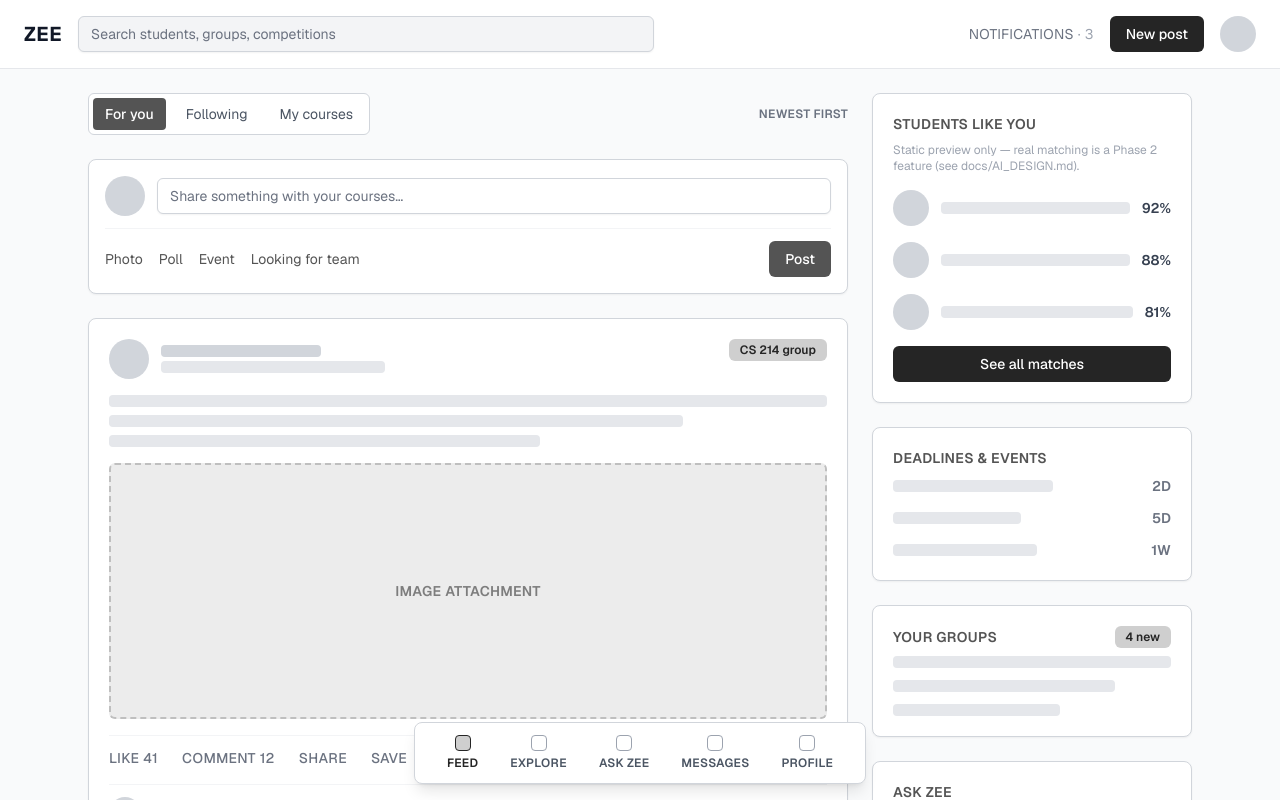
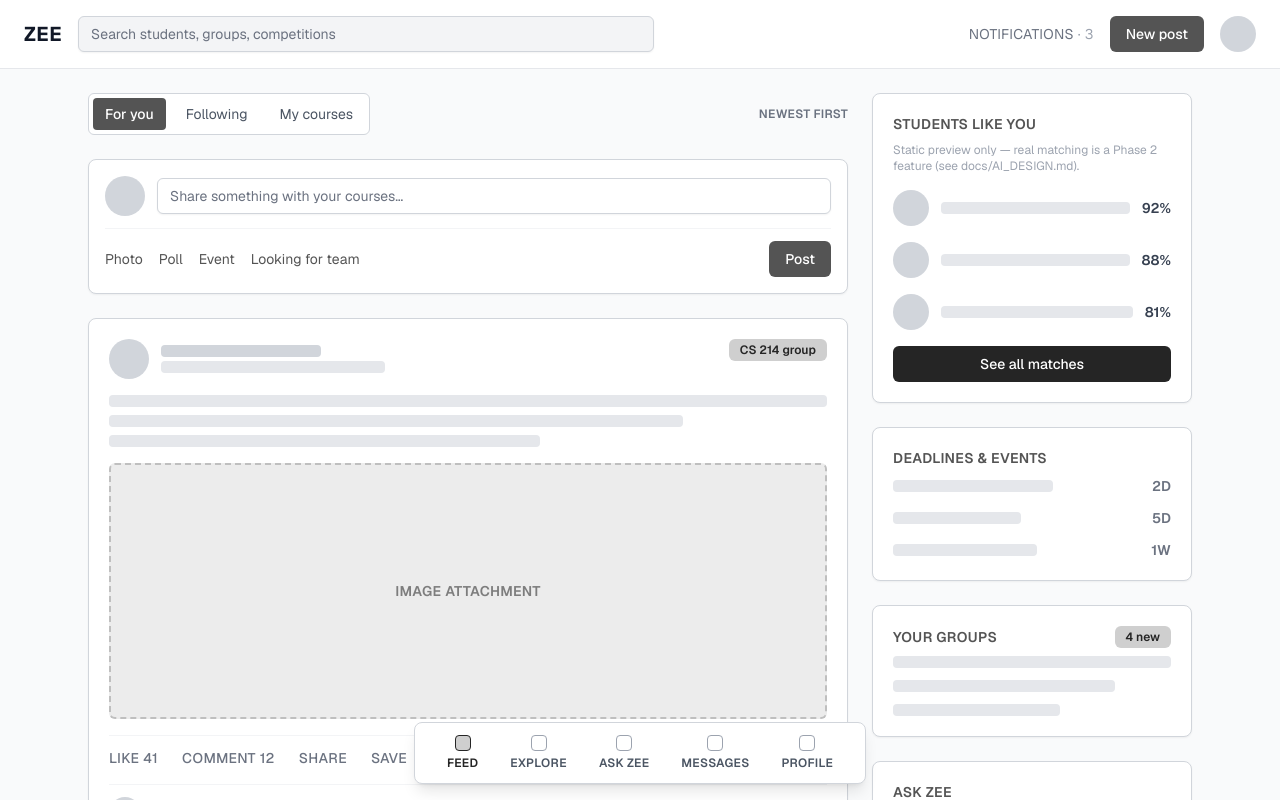
Before and after one commit to dhananjaya-hbc/ZEE-platform, a Next.js app in the folder apps/web/: page /feed in a window 1280 px wide. Shown: the top 800 px of the page. Built offline with nearby package versions, Linux system fonts and the light colour scheme.

Commit message:
fix(web): use the default Button variant for New post
bg-brand-700 was a fixed value that stayed dark regardless of theme,
so in dark mode it sat on an already-dark header with poor contrast.
bg-primary already resolves to the right ink-wash shade per theme.

```diff
--- a/apps/web/src/components/AppHeader.tsx
+++ b/apps/web/src/components/AppHeader.tsx
@@ -30,7 +30,7 @@ export function AppHeader() {
         <span className="tracking-wide text-gray-500">
           NOTIFICATIONS <span className="text-gray-400">· 3</span>
         </span>
-        <Button variant="default" className="bg-brand-700 hover:bg-brand-600">
+        <Button>
           New post
         </Button>
         <AvatarPlaceholder size="md" />
```
